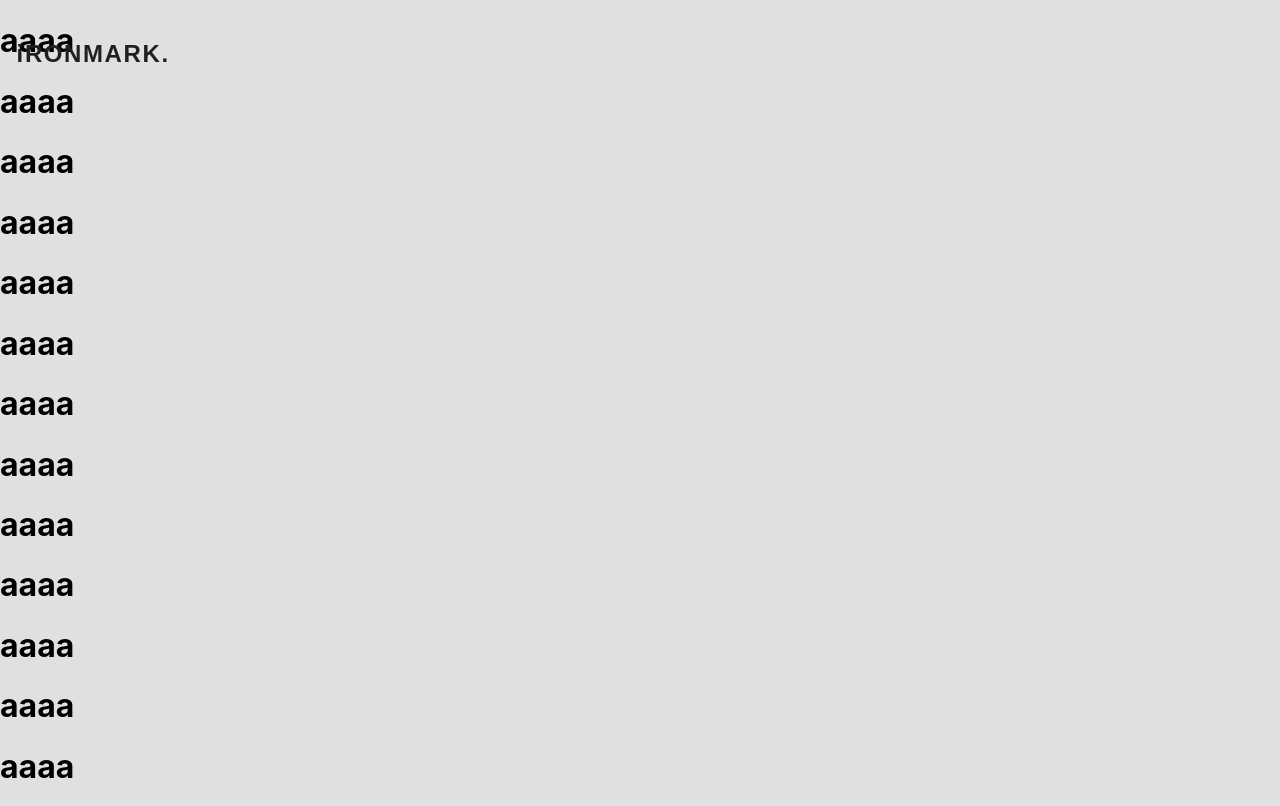
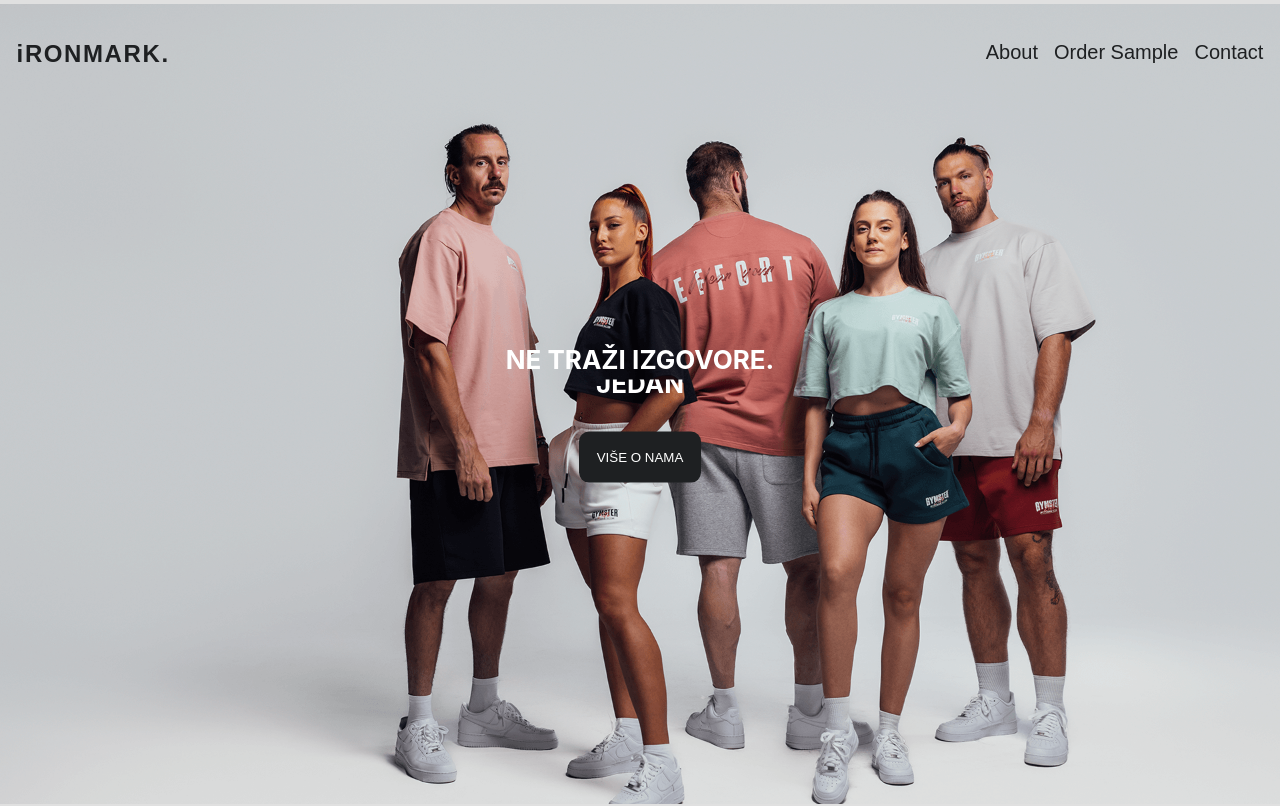
Before and after one commit to scantarius/ironmark, a React (Create React App) app: page /#/ in a window 1280 px wide. Shown: the top 806 px of the page. Built offline with nearby package versions, Linux system fonts and the light colour scheme.

Commit message:
landingPage

```diff
--- a/src/components/NavBar.css
+++ b/src/components/NavBar.css
@@ -1,5 +1,5 @@
 nav {
-  position: fixed;
+  position: relative;
   top: 0;
   display: flex;
   justify-content: center;
@@ -72,7 +72,11 @@ a:link {
 }
 
 #header.is-open {
-  background-color: greenyellow;
+  background-color: #fff;
+}
+
+#header.is-closed {
+  transition: all 2s;
 }
 
 /* SOCIAL MEDIA */
@@ -88,14 +92,18 @@ a:link {
 }
 
 .card a {
-  animation: 1s alternate fade;
+  width: 100%;
+  animation: 1.2s alternate ease-in-out fade;
 }
 
 @keyframes fade {
-  from {
+  0% {
     opacity: 0;
   }
-  to {
+  80% {
+    opacity: 0;
+  }
+  100% {
     opacity: 1;
   }
 }
@@ -105,13 +113,14 @@ a:link {
   height: fit-content;
   display: flex;
   padding: 25px 25px;
-  gap: 20px;
+  gap: 30px;
 }
 
 .socialContainer {
-  width: 32px;
-  height: 32px;
+  width: 20px;
+  height: 20px;
   border-radius: 50%;
+  transform: scale(1.4);
   background-color: rgb(44, 44, 44);
   display: flex;
   align-items: center;
@@ -146,7 +155,10 @@ a:link {
 }
 
 .socialSvg {
-  width: 14px;
+  width: 16px;
+  display: flex;
+  justify-content: center;
+  align-items: center;
 }
 
 .socialSvg path {
@@ -245,11 +257,27 @@ a:link {
 }
 
 .hamburgerIcon {
-  animation: fadeIn 1s both;
+  animation: fadeIn 2s both;
+}
+
+.closeIcon {
+  display: none;
+  visibility: hidden;
 }
 
 .closeIcon.is-open {
-  animation: fadeIn 1s both;
+  animation: goVisible 2s both;
+}
+
+@keyframes goVisible {
+  from {
+    visibility: hidden;
+    margin-top: -200px;
+  }
+  to {
+    visibility: visible;
+    margin-top: 0;
+  }
 }
 
 .hamburgerIcon:checked {
@@ -279,7 +307,30 @@ a:link {
 }
 
 .header__menuItems {
-  animation: fadeIn 1.5s both;
+  transition: all 2s;
+}
+
+.header__menuItems.is-open > li > a:nth-child(1) {
+  animation: 0.5s alternate ease-in-out dropdown;
+}
+
+.header__menuItems.is-open > li > a:nth-child(2) {
+  animation: 0.8s alternate ease-in-out dropdown;
+}
+
+.header__menuItems.is-open > li > a:nth-child(3) {
+  animation: 1s alternate ease-in-out dropdown;
+}
+
+@keyframes dropdown {
+  from {
+    margin-top: -100px;
+    opacity: 0;
+  }
+  to {
+    margin-top: 0;
+    opacity: 1;
+  }
 }
 
 @media (width <= 426px) {
--- a/src/components/NavBar.js
+++ b/src/components/NavBar.js
@@ -14,7 +14,7 @@ function NavBar() {
     <>
       <motion.nav
         id="header"
-        className={`header ${isOpen ? "is-open" : ""}`}
+        className={`header ${isOpen ? "is-open" : "is-closed"}`}
         initial={{ opacity: 0.8 }}
         animate={{ opacity: 1 }}
         exit={{ opacity: 0.8 }}
@@ -71,7 +71,9 @@ function NavBar() {
               ></path>
             </svg>
           </li>
-          <li className={`header__menuItems ${isOpen ? "is-open" : ""}`}>
+          <li
+            className={`header__menuItems ${isOpen ? "is-open" : "is-closed"}`}
+          >
             <li className="header__menuLinks">
               <NavLink to="/about">
                 <motion.span
@@ -108,10 +110,10 @@ function NavBar() {
             </li>
           </li>
         </ul>
-      </motion.nav>
+
         <div
           id="socialMedia"
-        className={`socialMedia ${isOpen ? "is-open" : ""}`}
+          className={`socialMedia ${isOpen ? "is-open" : "is-closed"}`}
         >
           <div className="card">
             <a
@@ -159,6 +161,7 @@ function NavBar() {
             </a>
           </div>
         </div>
+      </motion.nav>
     </>
   );
 }
--- a/src/pages/LandingPage.css
+++ b/src/pages/LandingPage.css
@@ -1,18 +1,76 @@
+#landingPageWrapper {
+  height: 100vh;
+  margin-top: -100px;
+  position: relative;
+  width: 100%;
+  z-index: -1;
+}
+
 .aboutBackground {
-  position: absolute;
-  top: 0;
   width: 100%;
   height: 100vh;
   object-fit: cover;
   z-index: -1;
+  object-fit: cover;
 }
 
-#landingPage h1 {
+.textBox {
+  width: 100%;
+  position: absolute;
+  top: 50%;
+  left: 50%;
+  transform: translate(-50%, -50%);
   text-align: center;
-  color: #fff;
 }
 
-#cards h1 {
+.textBox h1 {
+  color: #fff;
+  width: 100%;
+  text-transform: uppercase;
+  width: 100%;
+  font-size: 26px;
+}
+
+.textBox button {
+  padding: 18px;
+  border-radius: 10px;
+  background-color: var(--black);
+  border: none;
+  color: #fff;
+  margin-top: 40px;
+}
+
+/* DYNAMIC TEXT */
+
+.animation {
+  position: absolute;
+  top: 50%;
+  left: 50%;
+  transform: translate(-50%, -50%);
   text-align: center;
-  color: #fff;
+  overflow: hidden;
+  height: 50px;
 }
+
+.animation > h1 {
+  display: inline-block;
+  margin: 20px 0;
+}
+
+.item {
+  position: relative;
+  top: -15px;
+  animation: move 5s infinite 1s;
+}
+
+@keyframes move {
+  20% {
+    top: -15px;
+  }
+  40% {
+    top: -90px;
+  }
+  80% {
+    top: -160px;
+  }
+}
--- a/src/pages/LandingPage.js
+++ b/src/pages/LandingPage.js
@@ -5,23 +5,29 @@ import aboutBackground from "../pictures/aboutBackground.png";
 function LandingPage() {
   return (
     <>
-      <h1>aaaa</h1>
-      <h1>aaaa</h1>
-      <h1>aaaa</h1>
-      <h1>aaaa</h1>
-      <h1>aaaa</h1>
-      <h1>aaaa</h1>
-      <h1>aaaa</h1>
-      <h1>aaaa</h1>
-      <h1>aaaa</h1>
-      <h1>aaaa</h1>
-      <h1>aaaa</h1>
-      <h1>aaaa</h1>
-      <h1>aaaa</h1>
-      <h1>aaaa</h1>
-      <h1>aaaa</h1>
-      <h1>aaaa</h1>
-      <h1>aaaa</h1>
+      <div id="landingPage">
+        <div id="landingPageWrapper">
+          <img
+            className="aboutBackground"
+            src={aboutBackground}
+            alt={aboutBackground}
+          />
+          <div className="textBox">
+            <h1 className="title">Ne traži izgovore.</h1>
+            <div class="animation">
+              <h1 className="item">jedan</h1>
+              <h1 className="item">dva</h1>
+              <h1 className="item">tri</h1>
+            </div>
+            <button>VIŠE O NAMA</button>
+          </div>
+        </div>
+      </div>
+      <div id="cards">
+        <h1>test test test</h1>
+        <h1>test test</h1>
+        <h1>test test test</h1>
+      </div>
     </>
   );
 }
```
Lines whose indentation alone changed are shown as unchanged.
